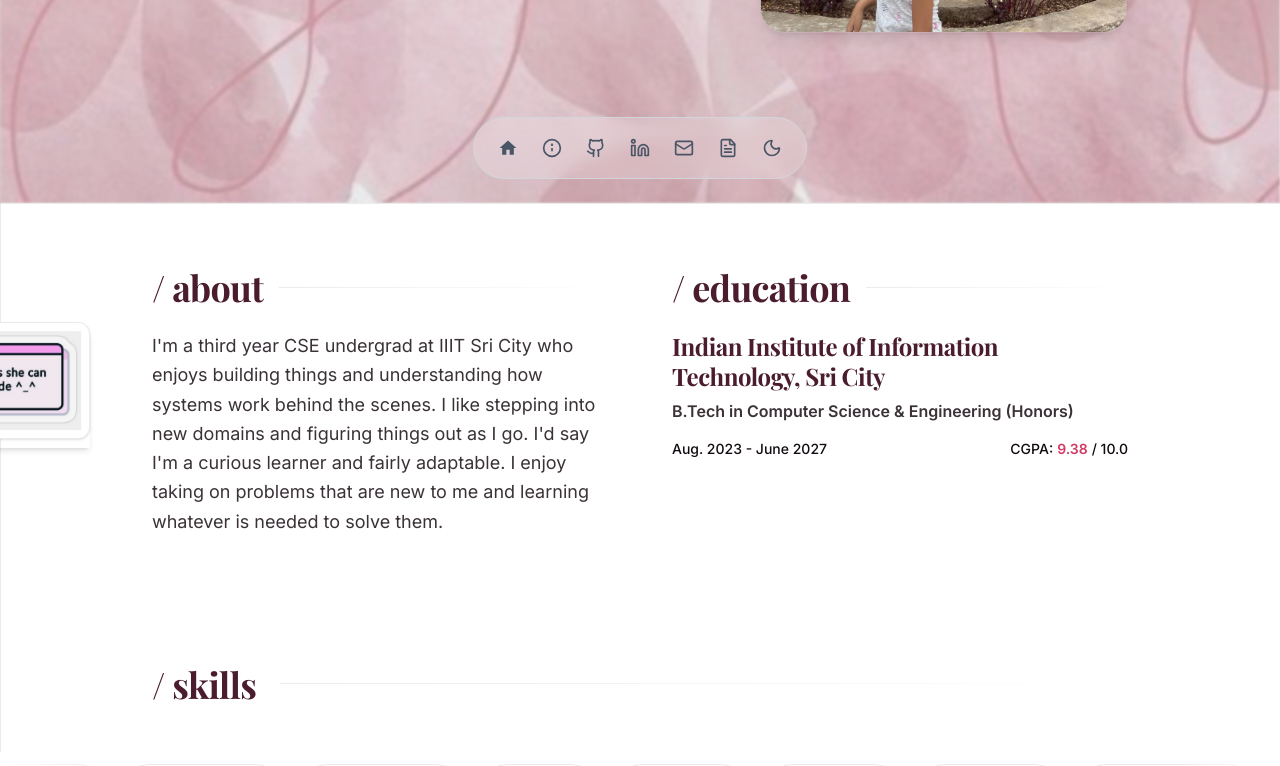
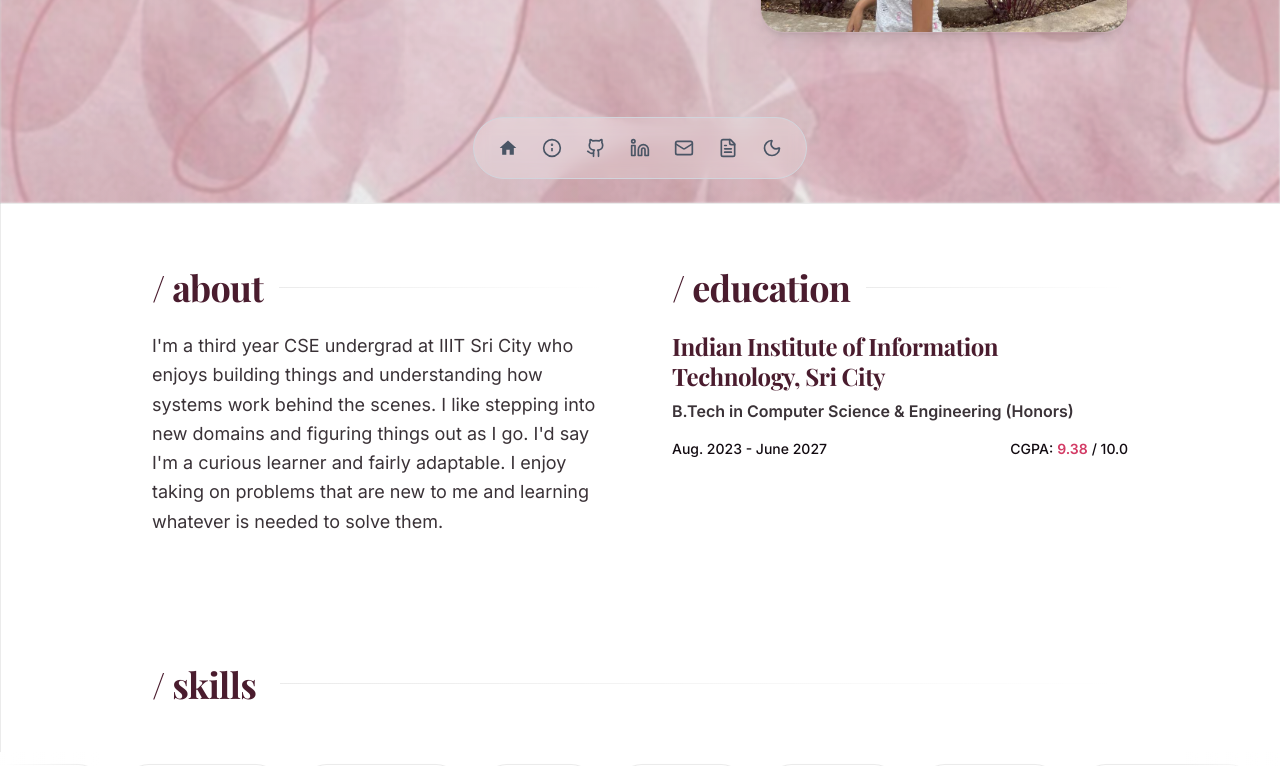
Before and after one commit to sheisstarwithoutmoon/VanyaPortfolio, a Next.js app: page / in a window 1280 px wide. Shown: the part 597-1363 px from the top of the page. Built offline with nearby package versions, Linux system fonts and the light colour scheme.

Commit message:
removed sticker

```diff
--- a/src/components/About.tsx
+++ b/src/components/About.tsx
@@ -1,6 +1,5 @@
 "use client";
 import { useEffect, useState } from 'react';
-import Sticker from './Sticker';
 
 export default function About() {
   const [isDarkMode, setIsDarkMode] = useState(true);
@@ -33,7 +32,7 @@ export default function About() {
   return (
     <section
       id="about"
-      className={`py-16 overflow-visible transition-colors duration-300 ${
+      className={`py-16 overflow-hidden transition-colors duration-300 ${
         isDarkMode ? 'bg-transparent text-[color:var(--text-primary)]' : 'bg-transparent text-[color:var(--text-primary)]'
       }`}
     >
@@ -42,15 +41,7 @@ export default function About() {
         <div className="grid md:grid-cols-2 gap-12 lg:gap-16 items-start">
 
           {/* Bio text */}
-          <div className="space-y-6 relative">
-            <Sticker
-              src="/stickers/stick2.png"
-              alt="Vanya's Custom Sticker 2"
-              initialRotation={0}
-              width="w-20 sm:w-24 md:w-28"
-              className="-top-20 left-4 md:top-12 md:-left-38 lg:top-16 lg:-left-44 xl:-left-48"
-              animate="delayed"
-            />
+          <div className="space-y-6">
             {/* Header */}
             <div className="flex items-center gap-4">
               <h2 className="section-title text-3xl md:text-4xl text-[color:var(--text-title)] font-bold shrink-0 lowercase">
```
